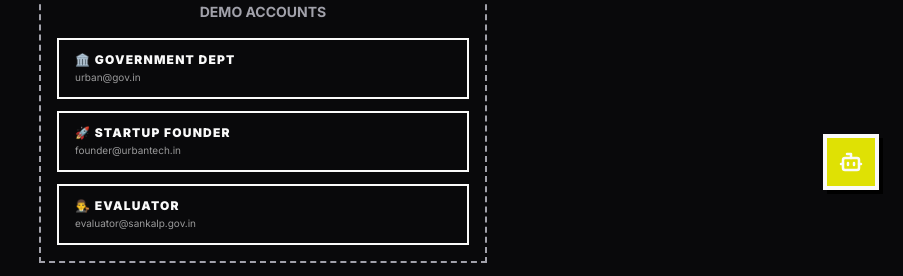
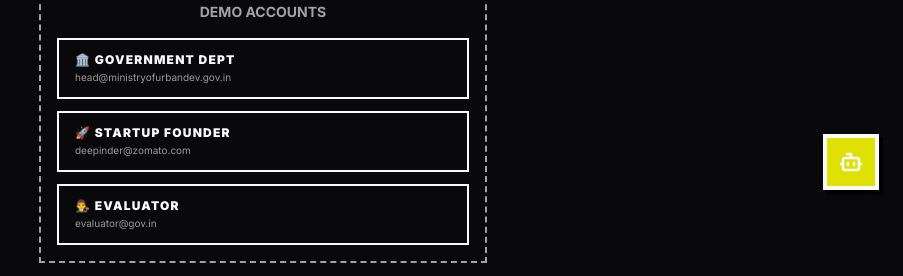
Before and after one commit to atharva081106/sankalp, a Next.js app: page /login in a window 1280 px wide. Shown: the part 586-862 px from the top of the page, without its empty margins (377-1280 px from the left). Built offline with nearby package versions, Linux system fonts and the light colour scheme.

Commit message:
Fix demo credentials to match seeded data

```diff
--- a/app/login/page.tsx
+++ b/app/login/page.tsx
@@ -111,7 +111,7 @@ export default function LoginPage() {
             onClick={async () => {
               setLoading(true)
               try {
-                const res = await signIn("credentials", { email: "urban@gov.in", password: "password", redirect: false })
+                const res = await signIn("credentials", { email: "head@ministryofurbandev.gov.in", password: "password123", redirect: false })
                 if (res?.error) setError("INVALID CREDENTIALS")
                 else { router.push("/dashboard"); router.refresh() }
               } finally { setLoading(false) }
@@ -119,7 +119,7 @@ export default function LoginPage() {
             className="w-full rounded-none border-2 border-foreground bg-transparent text-foreground hover:bg-foreground hover:text-background transition-colors py-3 px-4 text-left disabled:opacity-50"
           >
             <span className="block font-mono font-black text-xs uppercase tracking-widest">🏛️ Government Dept</span>
-            <span className="block font-mono text-[10px] opacity-60 mt-0.5">urban@gov.in</span>
+            <span className="block font-mono text-[10px] opacity-60 mt-0.5">head@ministryofurbandev.gov.in</span>
           </button>
           <button
             type="button"
@@ -127,7 +127,7 @@ export default function LoginPage() {
             onClick={async () => {
               setLoading(true)
               try {
-                const res = await signIn("credentials", { email: "founder@urbantech.in", password: "password", redirect: false })
+                const res = await signIn("credentials", { email: "deepinder@zomato.com", password: "password123", redirect: false })
                 if (res?.error) setError("INVALID CREDENTIALS")
                 else { router.push("/dashboard"); router.refresh() }
               } finally { setLoading(false) }
@@ -135,7 +135,7 @@ export default function LoginPage() {
             className="w-full rounded-none border-2 border-foreground bg-transparent text-foreground hover:bg-foreground hover:text-background transition-colors py-3 px-4 text-left disabled:opacity-50"
           >
             <span className="block font-mono font-black text-xs uppercase tracking-widest">🚀 Startup Founder</span>
-            <span className="block font-mono text-[10px] opacity-60 mt-0.5">founder@urbantech.in</span>
+            <span className="block font-mono text-[10px] opacity-60 mt-0.5">deepinder@zomato.com</span>
           </button>
           <button
             type="button"
@@ -143,7 +143,7 @@ export default function LoginPage() {
             onClick={async () => {
               setLoading(true)
               try {
-                const res = await signIn("credentials", { email: "evaluator@sankalp.gov.in", password: "password", redirect: false })
+                const res = await signIn("credentials", { email: "evaluator@gov.in", password: "password123", redirect: false })
                 if (res?.error) setError("INVALID CREDENTIALS")
                 else { router.push("/dashboard"); router.refresh() }
               } finally { setLoading(false) }
@@ -151,7 +151,7 @@ export default function LoginPage() {
             className="w-full rounded-none border-2 border-foreground bg-transparent text-foreground hover:bg-foreground hover:text-background transition-colors py-3 px-4 text-left disabled:opacity-50"
           >
             <span className="block font-mono font-black text-xs uppercase tracking-widest">👨‍⚖️ Evaluator</span>
-            <span className="block font-mono text-[10px] opacity-60 mt-0.5">evaluator@sankalp.gov.in</span>
+            <span className="block font-mono text-[10px] opacity-60 mt-0.5">evaluator@gov.in</span>
           </button>
         </div>
       </div>
```
